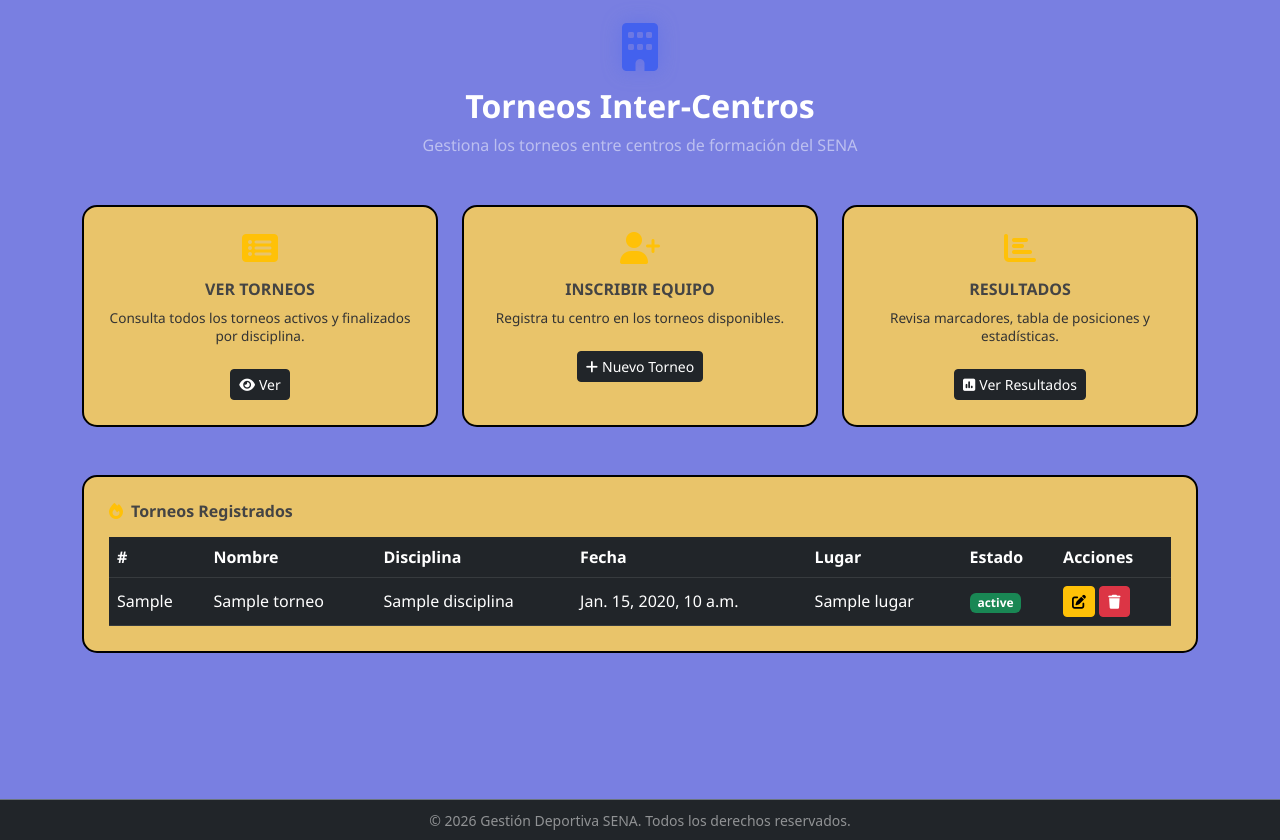
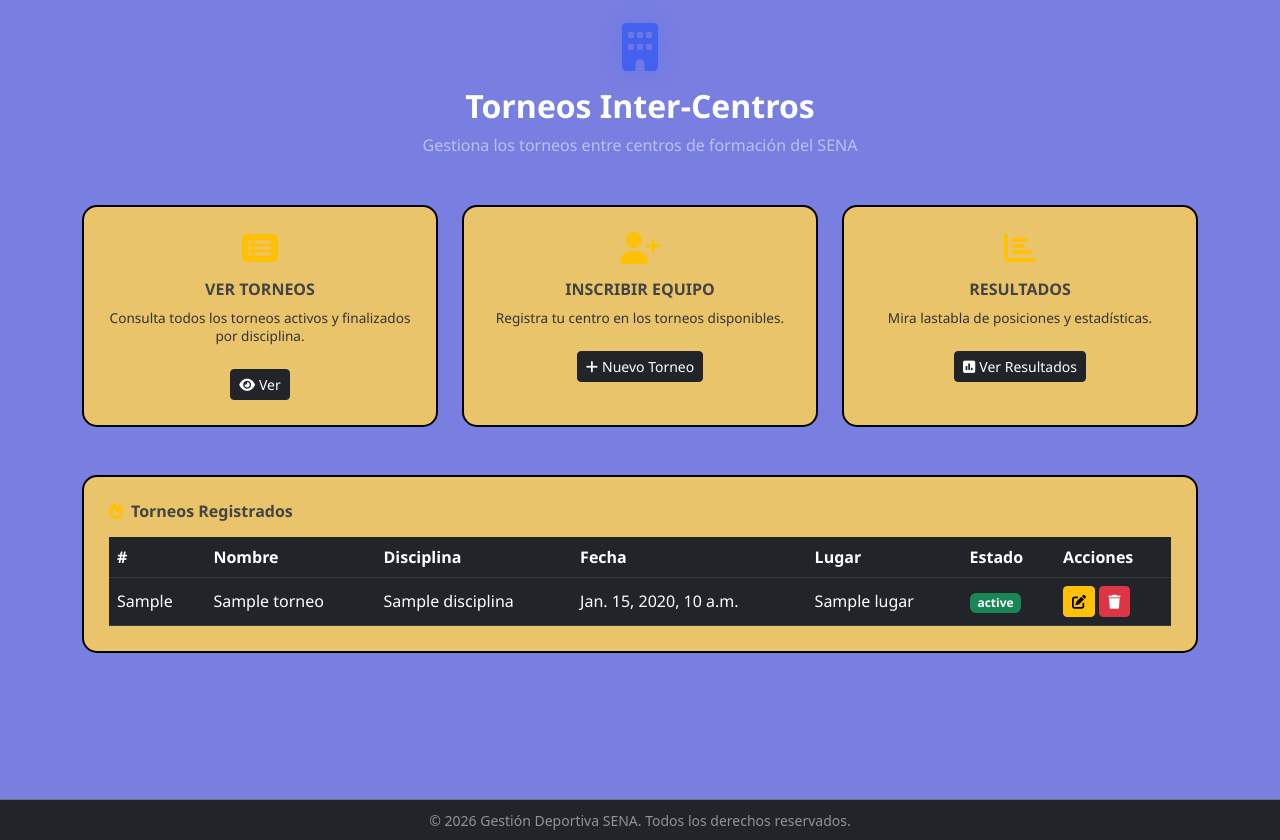
Before and after one commit to kevinvargaskng-alt/Django, a Django app: template intercentros/templates/intercentros/intercentros.html in a window 1280 px wide. Shown: the part 107-947 px from the top of the page. Run offline with Django 5.2, Linux system fonts and the light colour scheme; the template is opened without the code that fills it: most values are stand-ins (such as "Sample title", 1, 10 or a date in 2020).

Commit message:
Modificar tarjeta

```diff
--- a/intercentros/templates/intercentros/intercentros.html
+++ b/intercentros/templates/intercentros/intercentros.html
@@ -44,7 +44,7 @@
                 <div class="sport-card">
                     <i class="fas fa-chart-bar fa-2x mb-3 text-warning"></i>
                     <h5>RESULTADOS</h5>
-                    <p>Revisa marcadores, tabla de posiciones y estadísticas.</p>
+                    <p>Mira lastabla de posiciones y estadísticas.</p>
                     <button class="btn btn-dark btn-sm mt-2 btn-accion-centro" data-seccion="resultados">
                         <i class="fas fa-poll me-1"></i>Ver Resultados
                     </button>
```
